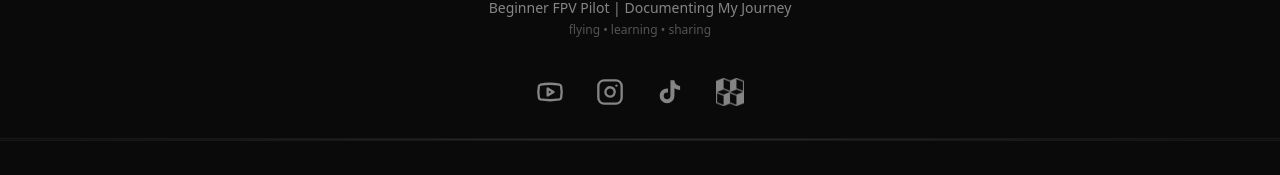
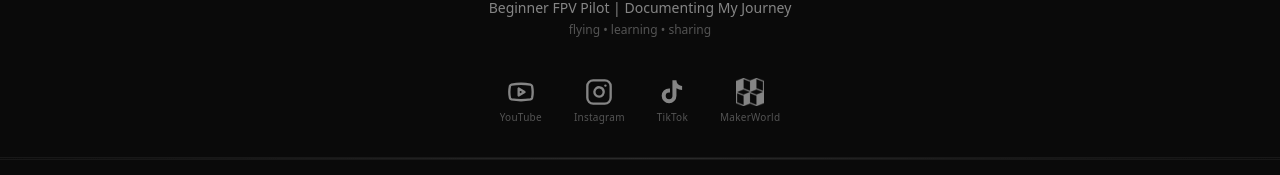
Before and after one commit to alecsearle/alecsearle.dev, a React (Vite) app: page / in a window 1280 px wide. Shown: the part 214-389 px from the top of the page. Built offline with nearby package versions, Linux system fonts and the light colour scheme; no server answers.

Commit message:
add names of social links below logos

```diff
--- a/src/components/SocialLinks/index.jsx
+++ b/src/components/SocialLinks/index.jsx
@@ -36,9 +36,10 @@ function SocialButton({ label, href, Icon, hoverColor }) {
       target="_blank"
       rel="noopener noreferrer"
       aria-label={label}
-      className={`group text-white/50 transition-colors duration-200 ${hoverColor}`}
+      className={`group flex flex-col items-center gap-1 text-white/50 transition-colors duration-200 ${hoverColor}`}
     >
       <Icon className="w-7 h-7" />
+      <span className="text-[10px] font-light tracking-wide text-white/30">{label}</span>
     </a>
   )
 }
```
